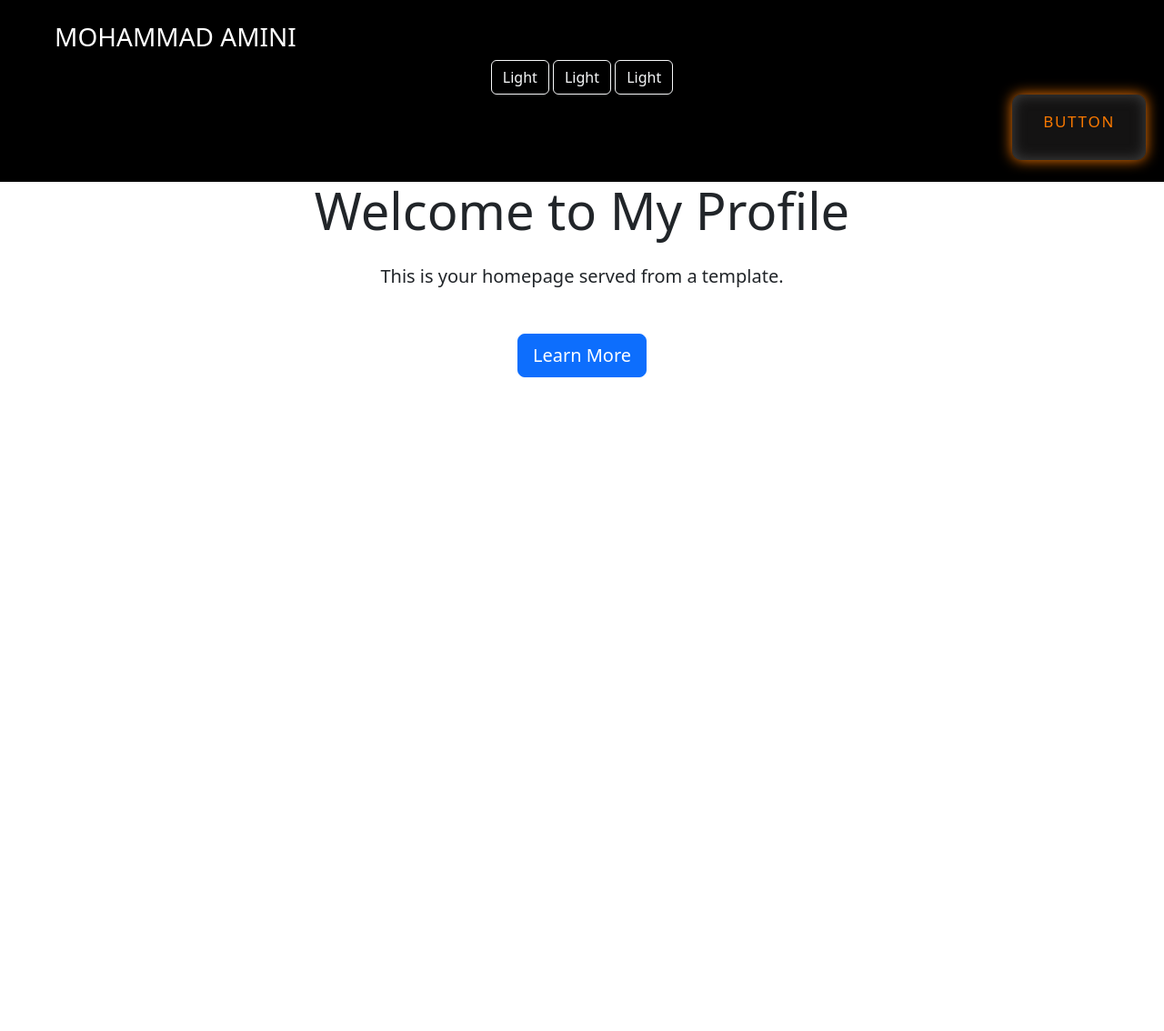
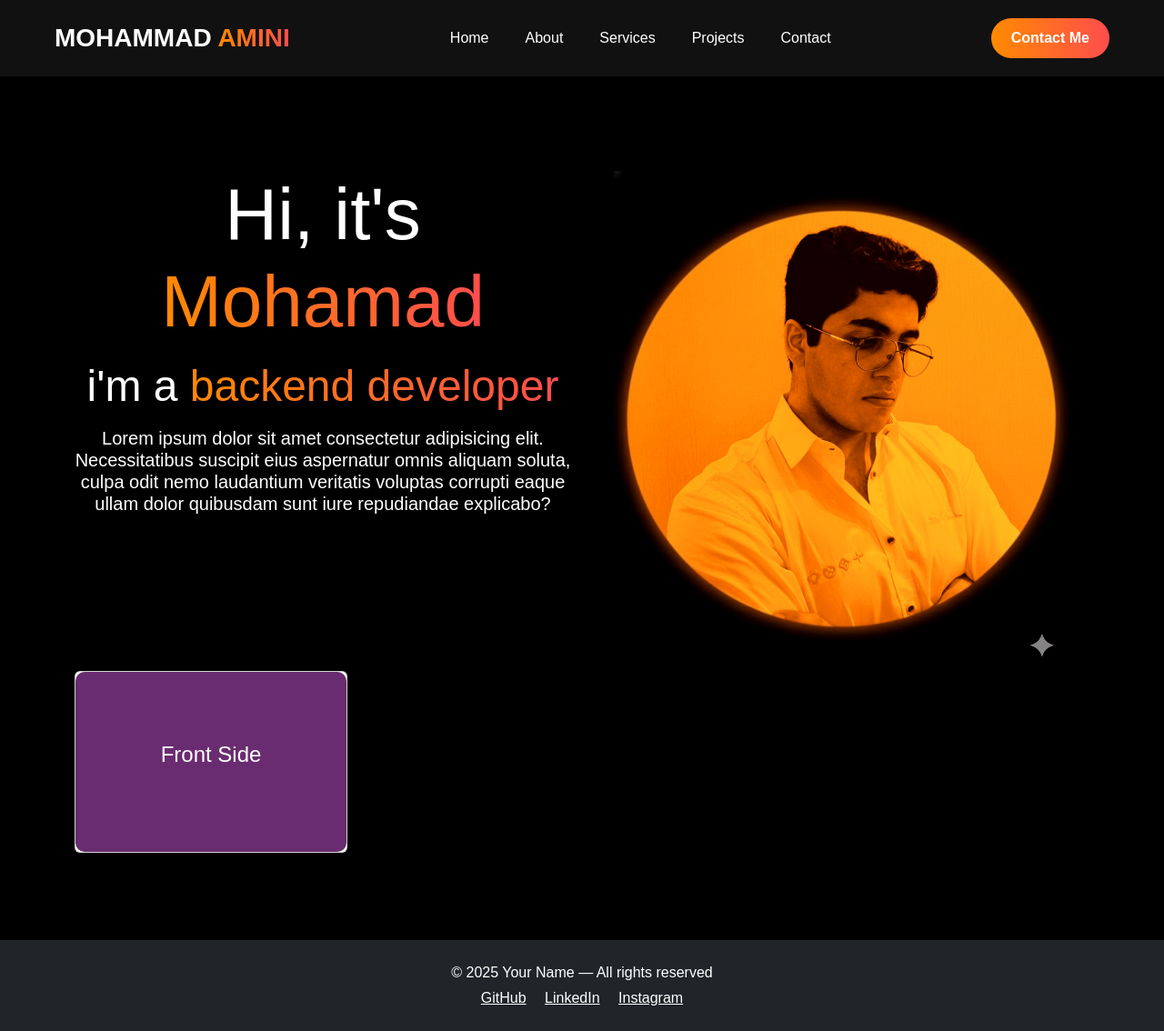
Before and after one commit to Mohamad-sudo616/PERSONAL-PROFILE, a Django app: page / in a window 1280 px wide. Shown: the whole page at 91% size. Before the commit the page ends 415 px from the top, so only its background shows below. Run offline with Django 5.2, Linux system fonts and the light colour scheme.

Commit message:
your message

```diff
--- /dev/null
+++ b/apps/core/static/core/css/style.css
@@ -0,0 +1,50 @@
+/* From Uiverse.io by vamsidevendrakumar */
+.card {
+  width: 300px;
+  height: 200px;
+  perspective: 1000px;
+}
+
+.card-inner {
+  width: 100%;
+  height: 100%;
+  position: relative;
+  transform-style: preserve-3d;
+  transition: transform 0.999s;
+}
+
+.card:hover .card-inner {
+  transform: rotateY(180deg);
+}
+
+.card-front,
+.card-back {
+  position: absolute;
+  width: 100%;
+  height: 100%;
+  backface-visibility: hidden;
+}
+
+.card-front {
+  background-color: #6A2C70;
+  color: #fff;
+  display: flex;
+  align-items: center;
+  border: 10px solid #6A2C70;
+  border-radius: 10px;
+  justify-content: center;
+  font-size: 24px;
+  transform: rotateY(0deg);
+}
+
+.card-back {
+  background-color: #F08A5D;
+  color: #fff;
+  display: flex;
+  align-items: center;
+  border: 10px solid #F08A5D;
+  border-radius: 10px;
+  justify-content: center;
+  font-size: 24px;
+  transform: rotateY(180deg);
+}
--- /dev/null
+++ b/apps/core/templates/base.html
@@ -0,0 +1,31 @@
+<!DOCTYPE html>
+{% load static %}
+<html lang="en">
+<head>
+    <meta charset="UTF-8">
+    <meta name="viewport" content="width=device-width, initial-scale=1.0">
+    <title>{% block title %}My Site{% endblock %}</title>
+
+    <!-- Bootstrap -->
+    <link
+        href="https://cdn.jsdelivr.net/npm/bootstrap@5.3.2/dist/css/bootstrap.min.css"
+        rel="stylesheet"
+    >
+
+    <link rel="stylesheet" href="{% static 'core/css/style.css' %}">
+
+</head>
+<body>
+
+    {% include "partials/header.html" %}
+
+    <!-- Main content -->
+    <main class="py-5">
+        {% block content %}
+        {% endblock %}
+    </main>
+
+    {% include "partials/footer.html" %}
+
+</body>
+</html>
--- a/apps/core/templates/core/home.html
+++ b/apps/core/templates/core/home.html
@@ -1,30 +1,34 @@
-<!DOCTYPE html>
-<html lang="en">
-<head>
-    <meta charset="UTF-8">
-    <meta name="viewport" content="width=device-width, initial-scale=1.0">
-    <title>My Profile</title>
+{% extends "base.html" %}
+{%load static%}
 
-    <!-- Bootstrap (CDN) -->
-    <link
-        href="https://cdn.jsdelivr.net/npm/bootstrap@5.3.2/dist/css/bootstrap.min.css"
-        rel="stylesheet"
-    >
-</head>
-<body class="bg-white" style="padding-top:150px;">
-    {% include 'partials/header.html' %}
+{% block title %}Home | My Site{% endblock %}
 
-    <div class="container py-5">
-        <h1 class="display-4 text-center mb-4">Welcome to My Profile</h1>
-        <p class="lead text-center">This is your homepage served from a template.</p>
+{% block content %}
 
-        <div class="text-center mt-5">
-            <a href="#" class="btn btn-primary btn-lg">Learn More</a>
-        </div>
+<div class="container text-center" style="padding-top: 140px;">
+  <div class="row">
+    <div class="col">
+        <h1 style="color:white;font-size: 500%;">Hi, it's <span style="background: linear-gradient(90deg, #ff8a00, #ff4d4d);-webkit-background-clip:text;-webkit-text-fill-color: transparent;">Mohamad</span></h1>
+        <p><h2 style="color: white; font-size: 300%;">i'm a<span style="background: linear-gradient(90deg, #ff8a00, #ff4d4d);-webkit-background-clip:text;-webkit-text-fill-color: transparent;"> backend developer</span></h2></p>
+        <p style="text-align:right;"><h5 style="color: white;">Lorem ipsum dolor sit amet consectetur adipisicing elit. Necessitatibus suscipit eius aspernatur omnis aliquam soluta, culpa odit nemo laudantium veritatis voluptas corrupti eaque ullam dolor quibusdam sunt iure repudiandae explicabo?</h5></p>
     </div>
+    <div class="col">
+      <img src="{% static 'core/images/profile.png' %}" alt="Profile Image" style="width: 500px;height: 550px;">
+
+    </div>
+  </div>
 
 
+  <!-- From Uiverse.io by vamsidevendrakumar -->
+<div class="card">
+  <div class="card-inner">
+    <div class="card-front">
+      <p>Front Side</p>
+    </div>
+    <div class="card-back">
+      <p>Back Side</p>
+    </div>
+  </div>
+</div>
 
-
-</body>
-</html>
+{% endblock %}
--- /dev/null
+++ b/apps/core/templates/partials/footer.html
@@ -0,0 +1,10 @@
+<footer class="bg-dark text-white py-4 mt-5">
+    <div class="container text-center">
+        <p class="mb-1">© 2025 Your Name — All rights reserved</p>
+        <div>
+            <a href="#" class="text-white me-3">GitHub</a>
+            <a href="#" class="text-white me-3">LinkedIn</a>
+            <a href="#" class="text-white">Instagram</a>
+        </div>
+    </div>
+</footer>
--- a/apps/core/templates/partials/header.html
+++ b/apps/core/templates/partials/header.html
@@ -1,37 +1,90 @@
-<header class="text-white py-4"style="background-color:black; position: fixed; top:0; left:0; width:100%; z-index:999;">
-    <div>
-        <h3 style="padding-left: 60px;">MOHAMMAD AMINI</h3>
-    </div>
+<!DOCTYPE html>
+<html lang="en">
+<head>
+  <meta charset="UTF-8" />
+  <meta name="viewport" content="width=device-width, initial-scale=1.0" />
+  <title>Header</title>
+  <style>
+    body {
+      margin: 0;
+      font-family: Arial, sans-serif;
+      background: #000000;
+    }
 
-    <div style="text-align: center;">
-        <button type="button" class="btn btn-outline-light">Light</button>
-        <button type="button" class="btn btn-outline-light">Light</button>
-        <button type="button" class="btn btn-outline-light">Light</button>
-    </div>
-    <div>
-<style>
-.uiverse-btn {
-  padding: 1em 2em;
-  font-size: 17px;
-  letter-spacing: 0.1em;
-  text-transform: uppercase;
-  background: #141313;
-  color: #f87800;
-  border: none;
-  border-radius: 10px;
-  transition: 0.3s;
-  box-shadow: 0 0 15px #444 inset, 0 0 15px #f87800;
-}
+    /* Header container */
+    .header {
+      width: 100%;
+      padding: 20px 60px;
+      display: flex;
+      justify-content: space-between;
+      align-items: center;
+      background: rgba(30, 29, 29, 0.6); /* bluish dark transparency */
+      backdrop-filter: blur(6px);
+      position: fixed;
+      top: 0;
+      left: 0;
+      z-index: 1000;
+    }
 
-.uiverse-btn:hover {
-  background: #111;
-  box-shadow: 0 0 25px #f87800, 0 0 50px #f87800;
-  cursor: pointer;
-}
+    /* Name / Logo */
+    .logo {
+      font-size: 28px;
+      font-weight: 800;
+      color: white;
+    }
 
-</style>
-    </div>
+    .logo span {
+      background: linear-gradient(90deg, #ff8a00, #ff4d4d);
+      -webkit-background-clip: text;
+      -webkit-text-fill-color: transparent;
+    }
 
-<button class="uiverse-btn" style="float: right;margin-right: 20px;padding-bottom: 30px;">Button</button>
+    /* Navigation */
+    .nav {
+      display: flex;
+      gap: 40px;
+    }
 
-</header>
+    .nav a {
+      text-decoration: none;
+      color: #fff;
+      font-size: 16px;
+      font-weight: 500;
+      transition: 0.3s;
+    }
+
+    .nav a:hover {
+      color: #ff914d;
+    }
+
+    .contact-btn {
+      padding: 10px 22px;
+      border-radius: 30px;
+      background: linear-gradient(90deg, #ff8a00, #ff4d4d);
+      color: #fff;
+      font-weight: 600;
+      text-decoration: none;
+      transition: 0.3s;
+    }
+
+    .contact-btn:hover {
+      opacity: 0.8;
+    }
+  </style>
+</head>
+<body>
+  <header class="header">
+    <div class="logo">MOHAMMAD <span>AMINI</span></div>
+
+    <nav class="nav">
+      <a href="#home">Home</a>
+      <a href="#about">About</a>
+      <a href="#services">Services</a>
+      <a href="#projects">Projects</a>
+      <a href="#contact">Contact</a>
+    </nav>
+
+    <a class="contact-btn" href="#contact">Contact Me</a>
+  </header>
+</body>
+</html>
--- a/docker-compose.yml
+++ b/docker-compose.yml
@@ -5,8 +5,8 @@ services:
     build: .
     command: python manage.py runserver 0.0.0.0:8000
     volumes:
-      - .:/app/core:/app/core
       - .:/app
+      - .:/apps/core/static:/app/apps/core/static
     ports:
       - "8001:8000"
     env_file:
--- a/personal_site/settings.py
+++ b/personal_site/settings.py
@@ -117,6 +117,9 @@ USE_TZ = True
 # https://docs.djangoproject.com/en/5.2/howto/static-files/
 
 STATIC_URL = 'static/'
+STATICFILES_DIRS = [
+    BASE_DIR / "apps/core/static",
+]
 
 # Default primary key field type
 # https://docs.djangoproject.com/en/5.2/ref/settings/#default-auto-field
```
Also changed, not shown: apps/core/static/core/images/profile.png (added).
